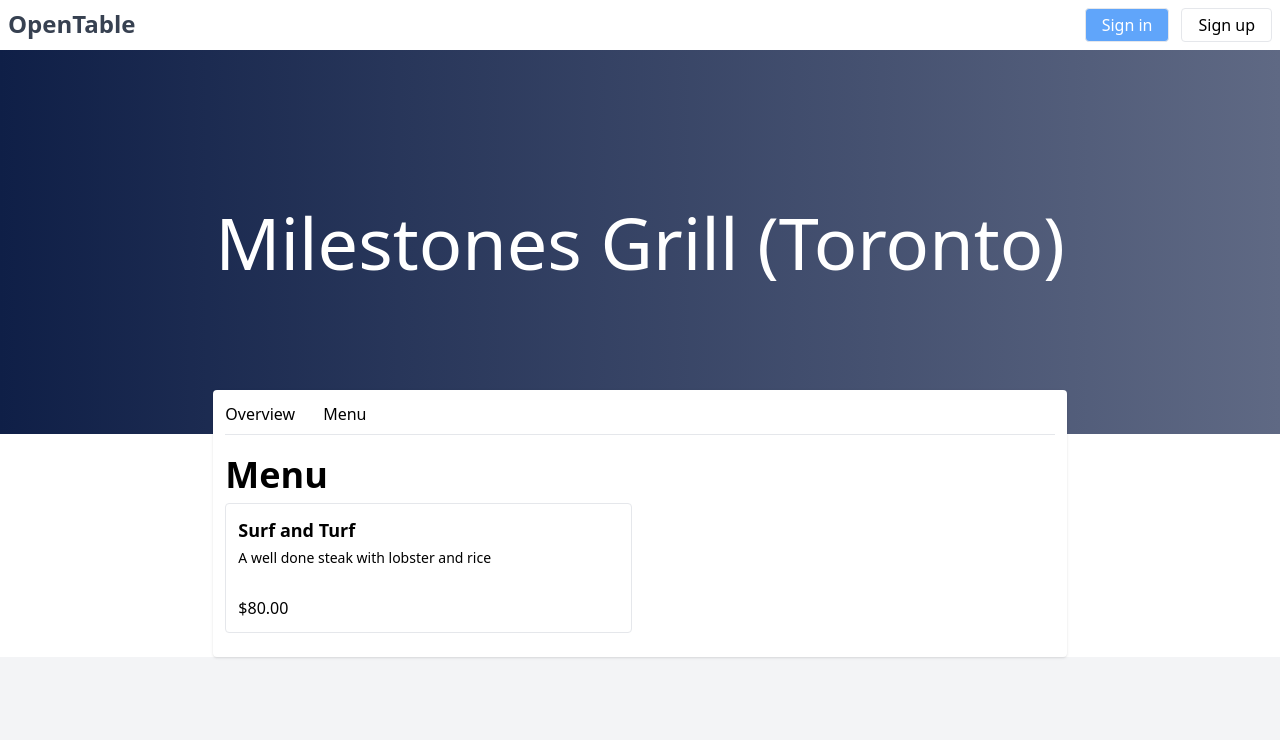
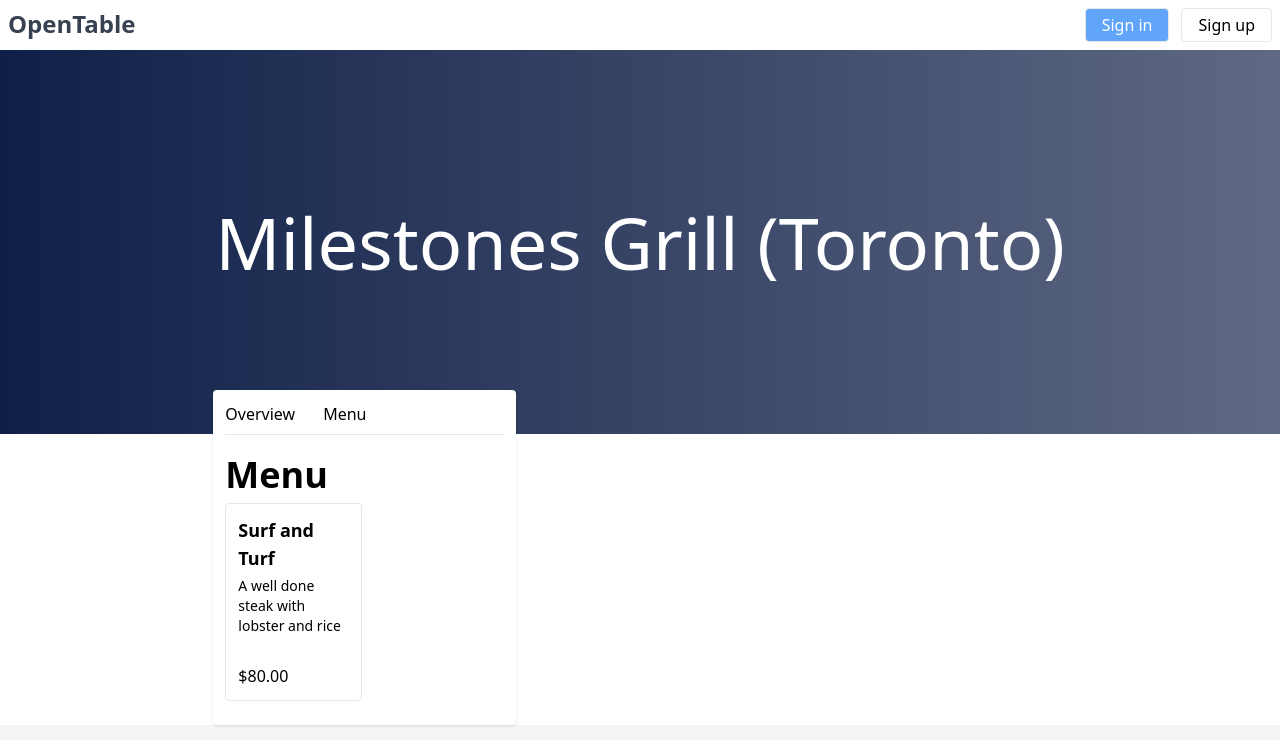
Before and after one commit to mayurkanade44/Next-OpenTable, a Next.js app: page /restaurant/milestones-grill/menu in a window 1280 px wide. Shown: the top 740 px of the page. Built offline with nearby package versions, Linux system fonts and the light colour scheme.

Commit message:
layout page for repeated code & title, favicon

```diff
--- a/app/layout.tsx
+++ b/app/layout.tsx
@@ -1,18 +1,26 @@
-import './globals.css'
+import Navbar from "./components/Navbar";
+import "./globals.css";
 
 export const metadata = {
-  title: 'Create Next App',
-  description: 'Generated by create next app',
-}
+  title: "OpenTable",
+  description: "Generated by create next app",
+};
 
 export default function RootLayout({
   children,
 }: {
-  children: React.ReactNode
+  children: React.ReactNode;
 }) {
   return (
     <html lang="en">
-      <body>{children}</body>
+      <body>
+        <main className="bg-gray-100 min-h-screen w-screen">
+          <main className="max-w-screen-2xl m-auto bg-white">
+            <Navbar />
+            {children}
+          </main>
+        </main>
+      </body>
     </html>
-  )
+  );
 }
--- a/app/page.tsx
+++ b/app/page.tsx
@@ -1,5 +1,4 @@
 import { Inter } from "next/font/google";
-import Navbar from "./components/Navbar";
 import Header from "./components/Header";
 import RestaurantCard from "./components/RestaurantCard";
 
@@ -7,16 +6,11 @@
 
 export default function Home() {
   return (
-    <main className="bg-gray-100 min-h-screen w-screen">
-      <main className="max-w-screen-2xl m-auto bg-white">
-        <Navbar />
-        <main>
-          <Header />
-          <div className="py-3 px-36 mt-10 flex flex-wrap justify-center">
-            <RestaurantCard />
-          </div>
-        </main>
-      </main>
+    <main>
+      <Header />
+      <div className="py-3 px-36 mt-10 flex flex-wrap justify-center">
+        <RestaurantCard />
+      </div>
     </main>
   );
 }
--- /dev/null
+++ b/app/reserve/[slug]/layout.tsx
@@ -0,0 +1,8 @@
+export const metadata = {
+  title: "Reserve | OpenTable",
+};
+
+const ReserveLayout = ({ children }: { children: React.ReactNode }) => {
+  return <main>{children}</main>;
+};
+export default ReserveLayout;
--- a/app/reserve/[slug]/page.tsx
+++ b/app/reserve/[slug]/page.tsx
@@ -1,21 +1,15 @@
-import Navbar from "@/app/components/Navbar";
-import Link from "next/link";
+
 import Header from "./components/Header";
 import Form from "./components/Form";
 
 const ReserveTable = () => {
   return (
-    <main className="bg-gray-100 min-h-screen w-screen">
-      <main className="max-w-screen-2xl m-auto bg-white">
-        <Navbar />
     <div className="border-t h-screen">
       <div className="py-9 w-3/5 m-auto">
         <Header />
         <Form />
       </div>
     </div>
-      </main>
-    </main>
   );
 };
 export default ReserveTable;
--- a/app/restaurant/[slug]/components/ReservationCard.tsx
+++ b/app/restaurant/[slug]/components/ReservationCard.tsx
@@ -1,3 +1,5 @@
+"use client"
+
 const ReservationCard = () => {
   return (
     <div className="fixed w-[15%] bg-white rounded p-3 shadow">
--- /dev/null
+++ b/app/restaurant/[slug]/layout.tsx
@@ -0,0 +1,17 @@
+import Header from "./components/Header";
+
+export const metadata = {
+  title: "Restaurant | OpenTable",
+};
+
+const RestaurantLayout = ({ children }: { children: React.ReactNode }) => {
+  return (
+    <main>
+      <Header />
+      <div className="flex m-auto w-2/3 justify-between items-start 0 -mt-11">
+        {children}
+      </div>
+    </main>
+  );
+};
+export default RestaurantLayout;
--- /dev/null
+++ b/app/restaurant/[slug]/menu/layout.tsx
@@ -0,0 +1,8 @@
+export const metadata = {
+  title: "Restaurant Menu | OpenTable",
+};
+
+const RestaurantLayout = ({ children }: { children: React.ReactNode }) => {
+  return <main>{children}</main>;
+};
+export default RestaurantLayout;
--- a/app/restaurant/[slug]/menu/page.tsx
+++ b/app/restaurant/[slug]/menu/page.tsx
@@ -1,22 +1,13 @@
-import Navbar from "@/app/components/Navbar";
-import Header from "../components/Header";
+
 import RestaurantNavbar from "../components/RestaurantNavbar";
 import ResMenu from "../components/Menu";
 
 const Menu = () => {
   return (
-    <main className="bg-gray-100 min-h-screen w-screen">
-      <main className="max-w-screen-2xl m-auto bg-white">
-        <Navbar />
-        <Header />
-        <div className="flex m-auto w-2/3 justify-between items-start 0 -mt-11">
-          <div className="bg-white w-[100%] rounded p-3 shadow">
-            <RestaurantNavbar />
-            <ResMenu />
-          </div>
-        </div>
-      </main>
-    </main>
+    <div className="bg-white w-[100%] rounded p-3 shadow">
+      <RestaurantNavbar />
+      <ResMenu />
+    </div>
   );
 };
 export default Menu;
--- a/app/restaurant/[slug]/page.tsx
+++ b/app/restaurant/[slug]/page.tsx
@@ -1,5 +1,4 @@
-import Navbar from "@/app/components/Navbar";
-import Header from "./components/Header";
+
 import RestaurantNavbar from "./components/RestaurantNavbar";
 import Images from "./components/Images";
 import Description from "./components/Description";
@@ -9,11 +8,7 @@
 
 const RestaurantDetails = () => {
   return (
-    <main className="bg-gray-100 min-h-screen w-screen">
-      <main className="max-w-screen-2xl m-auto bg-white">
-        <Navbar />
-        <Header />
-        <div className="flex m-auto w-2/3 justify-between items-start 0 -mt-11">
+    <>
       <div className="bg-white w-[70%] rounded p-3 shadow">
         <RestaurantNavbar />
         <div className="mt-4 border-b pb-6">
@@ -28,9 +23,7 @@
       <div className="w-[27%] relative text-reg">
         <ReservationCard />
       </div>
-        </div>
-      </main>
-    </main>
+    </>
   );
 };
 export default RestaurantDetails;
--- /dev/null
+++ b/app/search/layout.tsx
@@ -0,0 +1,8 @@
+export const metadata = {
+  title: "Search | OpenTable",
+};
+
+const SearchLayout = ({ children }: { children: React.ReactNode }) => {
+  return <main>{children}</main>;
+};
+export default SearchLayout;
--- a/app/search/page.tsx
+++ b/app/search/page.tsx
@@ -1,29 +1,20 @@
-import Link from "next/link";
-import Navbar from "../components/Navbar";
+
 import Header from "./components/Header";
 import Sidebar from "./components/Sidebar";
 import RestaurantCard from "./components/RestaurantCard";
 
 const Search = () => {
   return (
-    <main className="bg-gray-100 min-h-screen w-screen">
-      <main className="max-w-screen-2xl m-auto bg-white">
-        {/* NAVBAR */}
-        <Navbar />
-        {/* HEADER */}
+    <>
       <Header />
       <div className="flex py-4 m-auto w-2/3 justify-between items-start">
-          {/* SEARCH SIDE BAR */}
         <Sidebar />
-          {/* SEARCH SIDE BAR */}
+
         <div className="w-5/6">
-            {/* RESAURANT CAR */}
           <RestaurantCard />
-            {/* RESAURANT CAR */}
         </div>
       </div>
-      </main>
-    </main>
+    </>
   );
 };
 export default Search;
```
Lines whose indentation alone changed are shown as unchanged.
